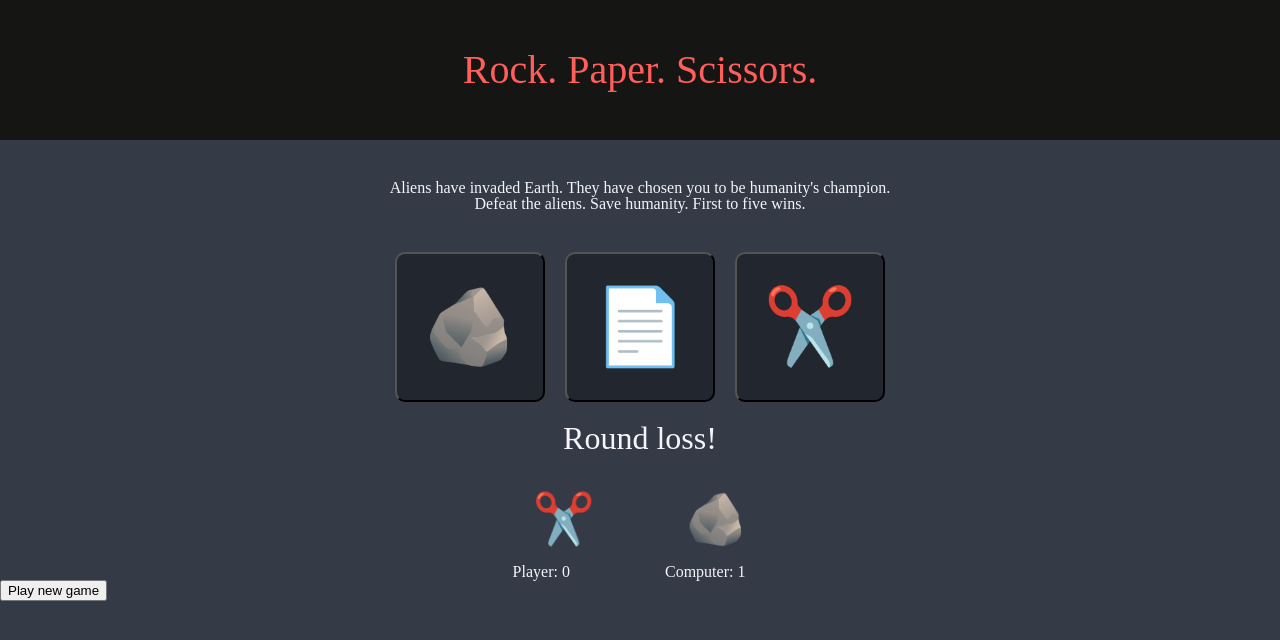
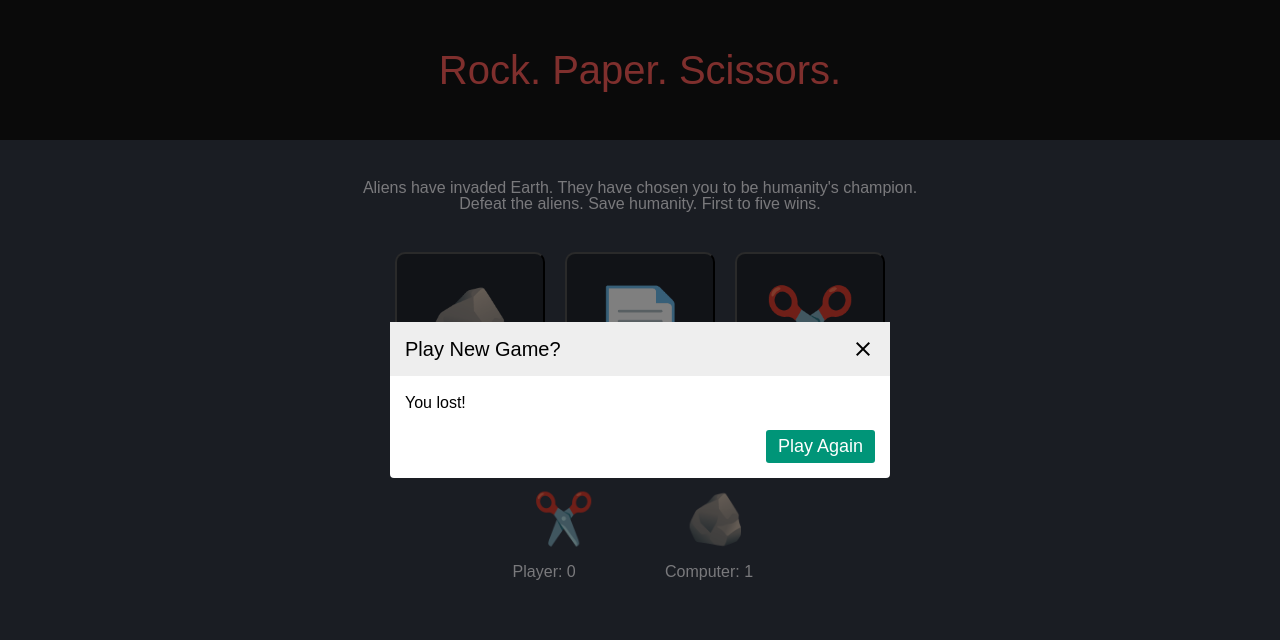
Before and after one commit to CaseyArndt/rock-paper-scissors, a plain HTML site: page index.html in a window 1280 px wide. Both pictures are taken after a click on the button "✂️". Drawn offline with Linux system fonts and the light colour scheme; a web font is replaced by a local one.

Commit message:
Added modal and end game functionality

```diff
--- a/index.html
+++ b/index.html
@@ -8,10 +8,9 @@
     <script src="main.js"></script>
     <link rel="stylesheet" href="reset.css" />
     <link rel="stylesheet" href="style.css" />
-    <link
-    href="https://fonts.googleapis.com/css2?family=Lacquer&family=Roboto&display=swap"
-    rel="stylesheet"
-  />
+    <link href="https://fonts.googleapis.com/css2?family=Lacquer&family=Roboto&display=swap"
+        rel="stylesheet">
+    <link href="https://fonts.googleapis.com/icon?family=Material+Icons" rel="stylesheet">
 </head>
 <body>
     <div id="header" class="text-center">
@@ -39,10 +38,22 @@
             <p id="cWins" class="inline">0</p>
         </div>
     </div>
-    <div class="flex-container game-results">
-        <p></p>
+    <div id="modal" class="modal inactive">
+        <div class="modal__inner">
+            <div class="modal__top">
+                <div class="modal__title" id="modalTitle">Play New Game?</div>
+                <button id="modalClose" class="modal__close" type="button">
+                    <span class="material-icons">close</span>
+                </button>
+            </div>
+            <div class="modal__content">
+                <p id="modalContent"></p>
+            </div>
+            <div class="modal__bottom">
+                <button id="resetBtn" class="modal__button" type="button">Play Again</button>
+            </div>
+        </div>
     </div>
-    <button id="resetBtn">Play new game</button>
 
 </body>
 
--- a/main.js
+++ b/main.js
@@ -1,11 +1,11 @@
 const rps = {0: 'Rock', 1: 'Paper', 2: "Scissors"};
 const symbols = {0: '🪨', 1: '📄', 2: '✂️'}
-const WIN_CONDITION = 5;
+const WIN_CONDITION = 1;
 let pScore = 0;
 let cScore = 0;
 
 window.onload=function(){
-    //const resetBtn = document.getElementById("resetBtn");
+    const resetBtn = document.getElementById("resetBtn");
     const rockBtn = document.getElementById("rockBtn");
     const paperBtn = document.getElementById("paperBtn");
     const scissorsBtn = document.getElementById("scissorsBtn");
@@ -14,11 +14,15 @@ window.onload=function(){
     const roundMsg = document.getElementById('roundMsg');
     const pWins = document.getElementById("pWins");
     const cWins = document.getElementById("cWins");
+    const modal = document.getElementById("modal");
+    const modalContent = document.getElementById("modalContent");
+    const modalClose = document.getElementById("modalClose");
 
-    //resetBtn.addEventListener("click", () => resetGame());
-    rockBtn.addEventListener("click", () => playRound(0));
-    paperBtn.addEventListener("click", () => playRound(1));
-    scissorsBtn.addEventListener("click", () => playRound(2));
+    resetBtn.addEventListener("click", () => resetGame());
+    rockBtn.addEventListener("click", () => handleClick(0));
+    paperBtn.addEventListener("click", () => handleClick(1));
+    scissorsBtn.addEventListener("click", () => handleClick(2));
+    modalClose.addEventListener("click", () => closeModal());
 }
 
 
@@ -28,10 +32,7 @@ function getComputerChoice() {
 }
 
 function isGameOver() {
-    if (pScore == 5 || cScore == 5) {
-        return true;
-    }
-    return false;
+    return (pScore >= WIN_CONDITION || cScore >= WIN_CONDITION);
 }
 
 function resetGame() {
@@ -43,27 +44,40 @@ function resetGame() {
     cIcon.textContent = "?";
     pWins.textContent = pScore;
     cWins.textContent = cScore;
+    closeModal();
 }
 
 function endGame() {
-    let msg;
+    let content;
     if (pScore > cScore) {
-        msg = "You have defeated the aliens!";
+        content = "You won!";
     } else {
-        msg = "Oh no, you lost and humanity is doomed!";
+        content = "You lost!";
     }
-    const div = document.createElement("div");
-    div.id = "endGame";
-    const btn = document.createElement("button");
-    btn.innerHTML = "Play Again?";
-    btn.id = "resetBtn";
-    btn.addEventListener("click", () => resetGame());
+    modalContent.textContent = content;
+
+    openModal();
+}
+
+function openModal() {
+    modal.classList.remove("inactive");
+}
+
+function closeModal() {
+    modal.classList.add("inactive");
+}
+
+function handleClick(pChoice) {
+    if (isGameOver()) {
+        openModal();
+    }
+    else {
+        playRound(pChoice);
+    }
 }
 
 function playRound(pChoice) {
     let cChoice = getComputerChoice();
-
-    console.log(pChoice, cChoice);
 
     pIcon.textContent = symbols[pChoice];
     cIcon.textContent = symbols[cChoice];
--- a/style.css
+++ b/style.css
@@ -1,6 +1,7 @@
 body {
     background-color: #353A47;
     color: #F4F4F9;
+    font-family: sans-serif;
 }
 
 .flex-container {
@@ -65,3 +66,80 @@ body {
 .inline {
     display: inline;
 }
+
+.modal {
+    --gap: 15px;
+
+    position: fixed;
+    top: 0;
+    left: 0;
+    width: 100vw;
+    height: 100vh;
+    display: flex;
+    align-items: center;
+    justify-content: center;
+    box-sizing: border-box;
+    padding: var(--gap);
+    background: rgb(0, 0, 0, 0.5);
+}
+
+.modal__inner {
+    background: #ffffff;
+    width: 100%;
+    max-width: 500px;
+    color: black;
+
+    border-radius: 4px;
+}
+
+.modal__top {
+    display: flex;
+    align-items: center;
+    background-color: #eeeeee;
+}
+
+.modal__title {
+    flex-grow: 1;
+    padding: 0 var(--gap);
+    font-size: 20px;
+}
+
+.modal__close {
+    display: flex;
+    align-items: center;
+    cursor: pointer;
+    padding:var(--gap);
+    background: none;
+    border: none;
+    outline: none;
+}
+
+.modal__content {
+    padding: var(--gap);
+    line-height: 1.5;
+}
+
+.modal__bottom {
+    text-align: right;
+    padding: 0 var(--gap) var(--gap) var(--gap);
+}
+
+.modal__button {
+    display: inline-block;
+    padding: 6px 12px;
+    background: #009578;
+    border: none;
+    outline: none;
+    border-radius: 3px;
+    color: white;
+    cursor: pointer;
+    font-size: 18px;
+}
+
+.modal__button:hover {
+    background: #008066;
+}
+
+.inactive {
+    display: none;
+}
```
